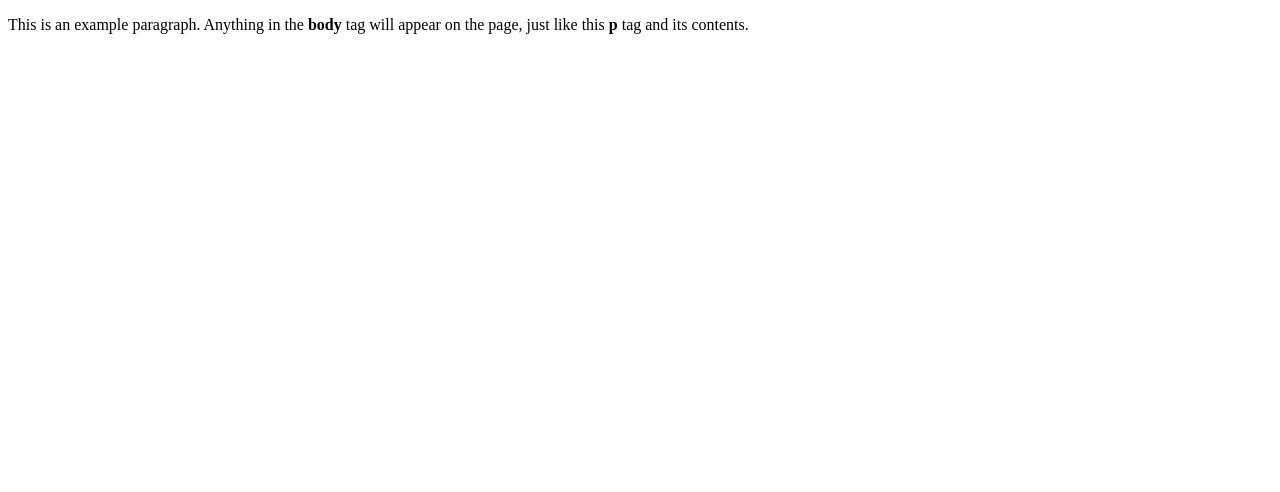
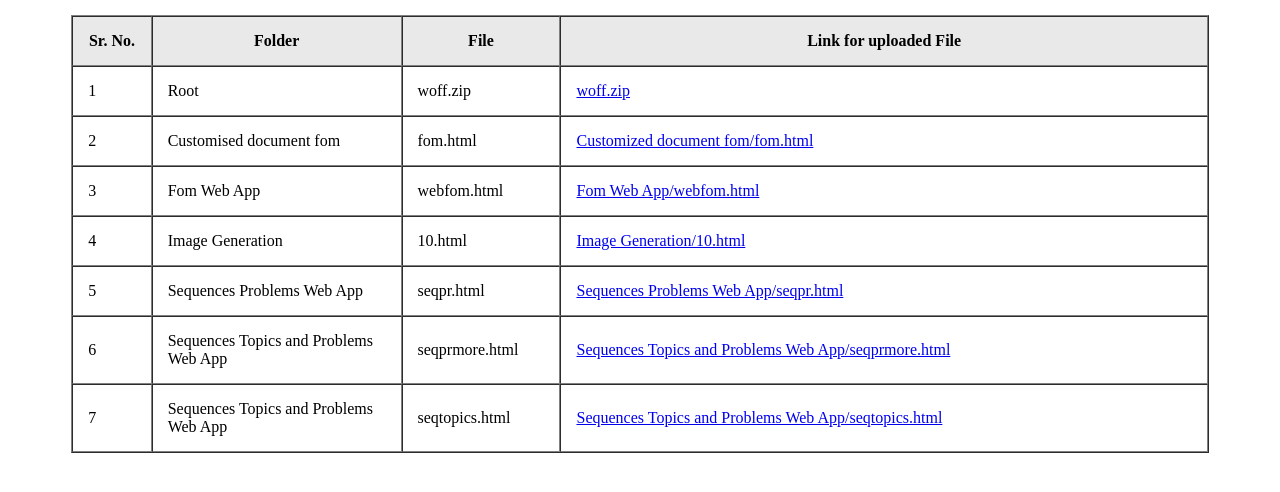
Before and after one commit to mathsbeauty/luatx, a plain HTML site: page index.html in a window 1280 px wide. Drawn offline with Linux system fonts and the light colour scheme.

Commit message:
Add files via upload

```diff
--- a/index.html
+++ b/index.html
@@ -1,9 +1,55 @@
-<!doctype html>
-<html>
-  <head>
-    <title>This is the title of the webpage!</title>
-  </head>
-  <body>
-    <p>This is an example paragraph. Anything in the <strong>body</strong> tag will appear on the page, just like this <strong>p</strong> tag and its contents.</p>
-  </body>
-</html>
+
+<html><head><meta http-equiv="Content-Type" content="text/html; charset=windows-1252"></head><body data-new-gr-c-s-check-loaded="14.1138.0" data-gr-ext-installed="">
+<table width="90%" border="1" align="center" cellpadding="15" cellspacing="0" style="margin-top: 15px">
+  <tbody><tr>
+    <th width="7%" bgcolor="#E9E9E9">Sr. No.</th>
+    <th width="22%" bgcolor="#E9E9E9">Folder</th>
+    <th width="14%" bgcolor="#E9E9E9">File</th>
+    <th width="57%" bgcolor="#E9E9E9">Link for uploaded File</th>
+  </tr>
+  <tr>
+    <td width="7%">1</td>
+    <td width="22%">Root</td>
+    <td width="14%">woff.zip</td>
+    <td width="57%"><a href="woff.zip" target="_blank">woff.zip</a></td>
+  </tr>
+  <tr>
+    <td width="7%">2</td>
+    <td width="22%">Customised document fom</td>
+    <td width="14%">fom.html</td>
+    <td width="57%"><a href="Customized document fom/fom.html" target="_blank">Customized document fom/fom.html</a></td>
+  </tr>
+  <tr>
+    <td width="7%">3</td>
+    <td width="22%">Fom Web App</td>
+    <td width="14%">webfom.html</td>
+    <td width="57%"><a href="Fom Web App/webfom.html" target="_blank">Fom Web App/webfom.html</a></td>
+  </tr>
+  <tr>
+    <td width="7%">4</td>
+    <td width="22%">Image Generation</td>
+    <td width="14%">10.html</td>
+    <td width="57%"><a href="Image Generation/10.html" target="_blank">Image Generation/10.html</a></td>
+  </tr>
+  <tr>
+    <td width="7%">5</td>
+    <td width="22%">Sequences Problems Web App</td>
+    <td width="14%">seqpr.html</td>
+    <td width="57%"><a href="Sequences Problems Web App/seqpr.html" target="_blank">Sequences Problems Web App/seqpr.html</a></td>
+  </tr>
+  <tr>
+    <td width="7%">6</td>
+    <td width="22%">Sequences Topics and Problems Web App</td>
+    <td width="14%">seqprmore.html</td>
+    <td width="57%"><a href="Sequences Topics and Problems Web App/seqprmore.html" target="_blank">Sequences Topics and Problems Web App/seqprmore.html</a></td>
+  </tr>
+  <tr>
+    <td width="7%">7</td>
+    <td width="22%">Sequences Topics and Problems Web App</td>
+    <td width="14%">seqtopics.html</td>
+    <td width="57%"><a href="Sequences Topics and Problems Web App/seqtopics.html" target="_blank">Sequences Topics and Problems Web App/seqtopics.html</a></td>
+  </tr>
+</tbody></table>
+
+
+<grammarly-desktop-integration data-grammarly-shadow-root="true"></grammarly-desktop-integration></body></html>
```
